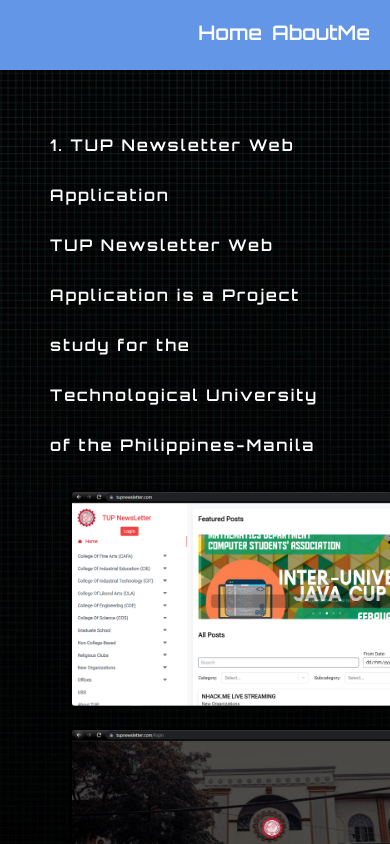
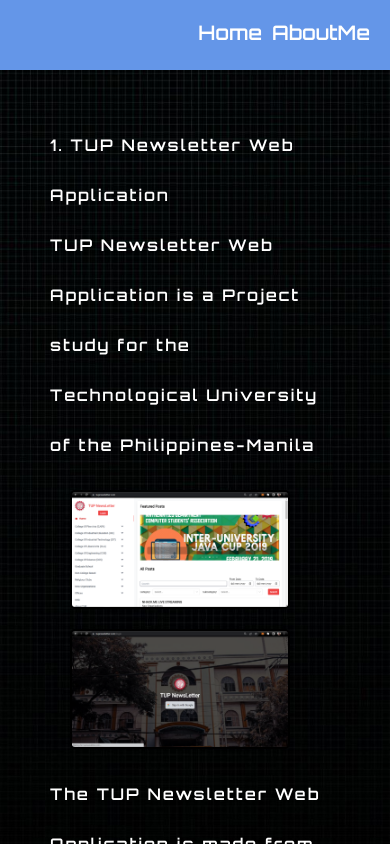
Before and after one commit to ChristopherNapoles-01/MyPortfolio, a React (Create React App) app: page /projects in a window 390 px wide. Shown: the top 844 px of the page. Built offline with nearby package versions, Linux system fonts and the light colour scheme.

Commit message:
Update Mobile Responsiveness

```diff
--- a/src/index.css
+++ b/src/index.css
@@ -50,6 +50,16 @@
 .img{
   width: 500px;
   height: auto;
+}
+@media (max-width: 800px) {
+  .intro {
+    color: white;
+    font-size: 30px;
+  }
+  .img{
+    width: 80%;
+    height: auto;
+  }
 }
 .btn{
   display: flex;
@@ -137,7 +147,7 @@
   }
   .proj-images{
     margin: 10px;
-    width: 400px;
+    width: 80%;
     height: auto;
     border-radius:5px ;
   }
```
